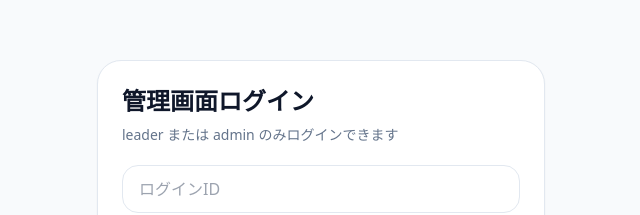
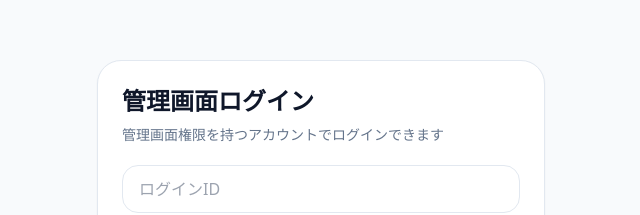
Before and after one commit to murakami567/cleaning-task-admin, a React (Vite) app: page /admin/login in a window 1280 px wide. Shown: the part 185-400 px from the top of the page, without its empty margins (319-959 px from the left). Built offline with nearby package versions, Linux system fonts and the light colour scheme; no server answers.

Commit message:
Apply permission matrix: src/pages/admin/AdminLoginPage.tsx

```diff
--- a/src/pages/admin/AdminLoginPage.tsx
+++ b/src/pages/admin/AdminLoginPage.tsx
@@ -48,7 +48,7 @@ export default function AdminLoginPage() {
       >
         <h1 className="text-2xl font-bold text-slate-900">管理画面ログイン</h1>
         <p className="mt-2 text-sm text-slate-500">
-          leader または admin のみログインできます
+          管理画面権限を持つアカウントでログインできます
         </p>
 
         <div className="mt-5 space-y-4">
```
